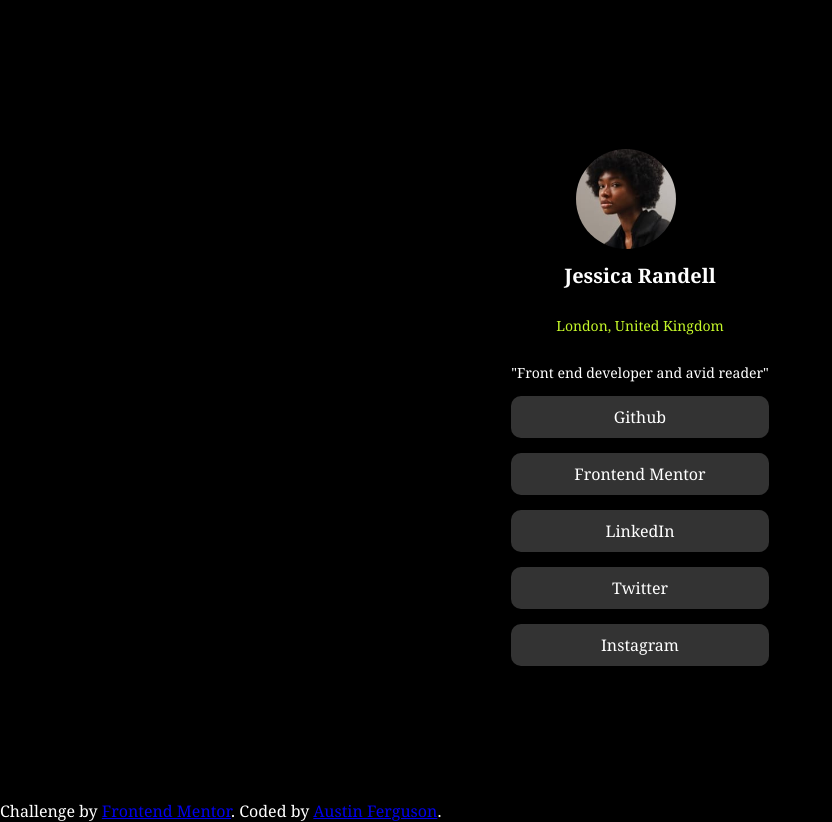
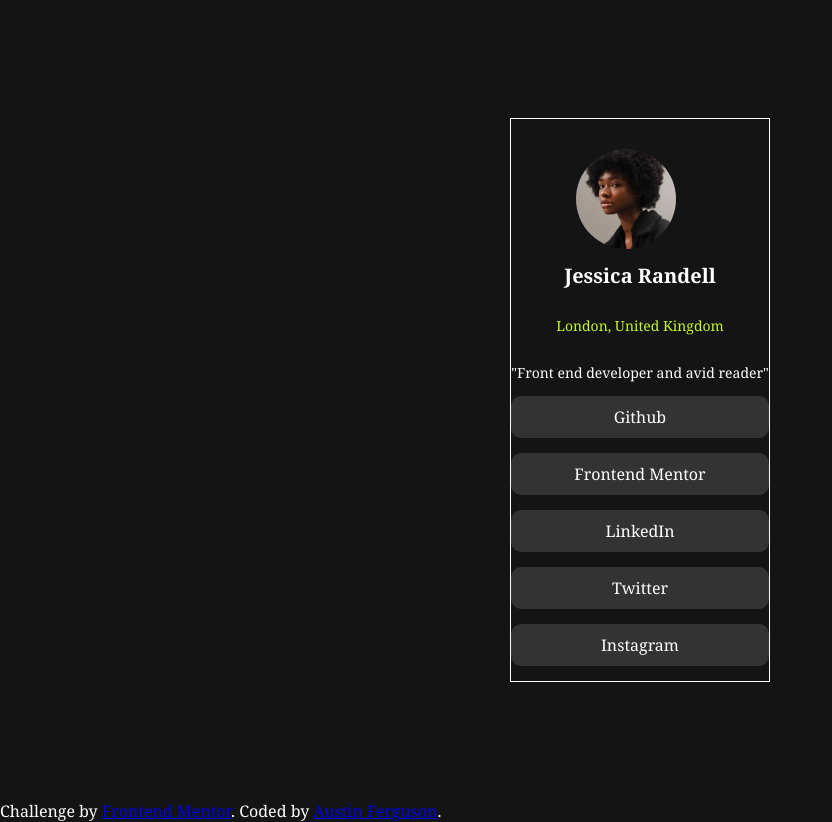
Before and after one commit to aferguson33/social-link-profile-main, a plain HTML site: page index.html in a window 1280 px wide. Shown: the whole page, without its empty margins (0-832 px from the left). Drawn offline with Linux system fonts and the light colour scheme.

Commit message:
Debugging corrections

```diff
--- a/styles.css
+++ b/styles.css
@@ -3,7 +3,7 @@ body{
     padding:0;
     box-sizing:border-box;
     font-family:Cambria, Cochin, Georgia, Times, 'Times New Roman', serif;
-    background-color:hsl(0, 0%, 0%);
+    background-color:hsl(0, 0%, 8%);
     color:hsl(0, 0%, 100%);
 }
 
@@ -29,6 +29,7 @@ p{
 .text-container{
    display:flex;
    flex-direction:column;
+   border:1px solid white;
    text-align:center;
 }
 
```
